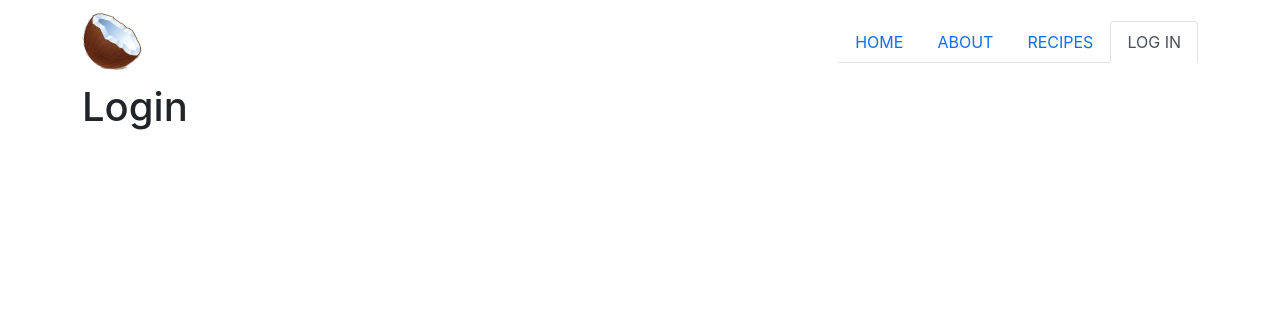
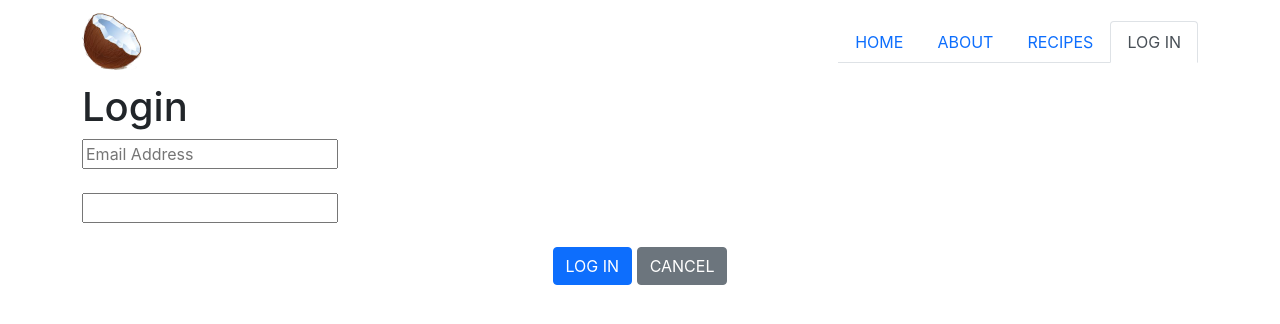
Before and after one commit to Backwards-Clock/predictive-hire-challenge, a React (Create React App) app: page /login in a window 1280 px wide. Shown: the top 324 px of the page. Built offline with nearby package versions, Linux system fonts and the light colour scheme.

Commit message:
Add login form

```diff
--- a/package.json
+++ b/package.json
@@ -12,13 +12,15 @@
     "@types/react-dom": "^17.0.0",
     "@types/react-router-dom": "^5.1.7",
     "bootstrap": "^5.0.0",
+    "formik": "^2.2.6",
     "react": "^17.0.2",
     "react-dom": "^17.0.2",
     "react-router-dom": "^5.2.0",
     "react-scripts": "4.0.3",
     "reactstrap": "^8.9.0",
     "typescript": "^4.1.2",
-    "web-vitals": "^1.0.1"
+    "web-vitals": "^1.0.1",
+    "yup": "^0.32.9"
   },
   "scripts": {
     "start": "react-scripts start",
--- a/src/pages/Login.tsx
+++ b/src/pages/Login.tsx
@@ -1,9 +1,70 @@
 import * as React from "react";
-import { Container } from "reactstrap";
+import { object as yup, string } from "yup";
+import { Formik, Form, Field, FieldProps } from "formik";
+import { Button, Container } from "reactstrap";
+
+interface Values {
+  username: string;
+  password: string;
+}
+
+const schema = yup().shape({
+  username: string()
+    .email("Username must be a valid email address")
+    .required("Email address is required"),
+  password: string().required("Password is required"),
+});
 
 const Login = () => {
+  const submit = (values: Values) => {
+    console.log("Login requested for", values);
+  }
+
   return (
     <Container>
+      <Formik
+        initialValues={{ username: "", password: "" }}
+        validationSchema={schema}
+        onSubmit={(values) => submit(values)}
+      >
+        {() => (
+          <Form id="login-form">
+            <Field name="username" id="username">
+              {({ field, meta }: FieldProps) => (
+                <div>
+                  <input type="text" placeholder="Email Address" {...field} />
+                  {meta.touched && meta.error && (
+                    <div className="error">{meta.error}</div>
+                  )}
+                </div>
+              )}
+            </Field>
+            <br />
+            <Field name={"password"} id={"password"}>
+              {({ field, meta }: FieldProps) => (
+                <div>
+                  <input type="password" {...field} />
+                  {meta.touched && meta.error && (
+                    <div className="error">{meta.error}</div>
+                  )}
+                </div>
+              )}
+            </Field>
+            <br />
+            <div className="text-center">
+              <Button type="submit" color="primary">
+                LOG IN
+              </Button>{" "}
+              <Button
+                type="button"
+                onclick={() => (window.location.href = "/")}
+              >
+                CANCEL
+              </Button>
+            </div>
+          </Form>
+        )}
+      </Formik>
     </Container>
   );
 };
```
Also changed, not shown: 1 other file (tests, documents, lock files or other folders).
